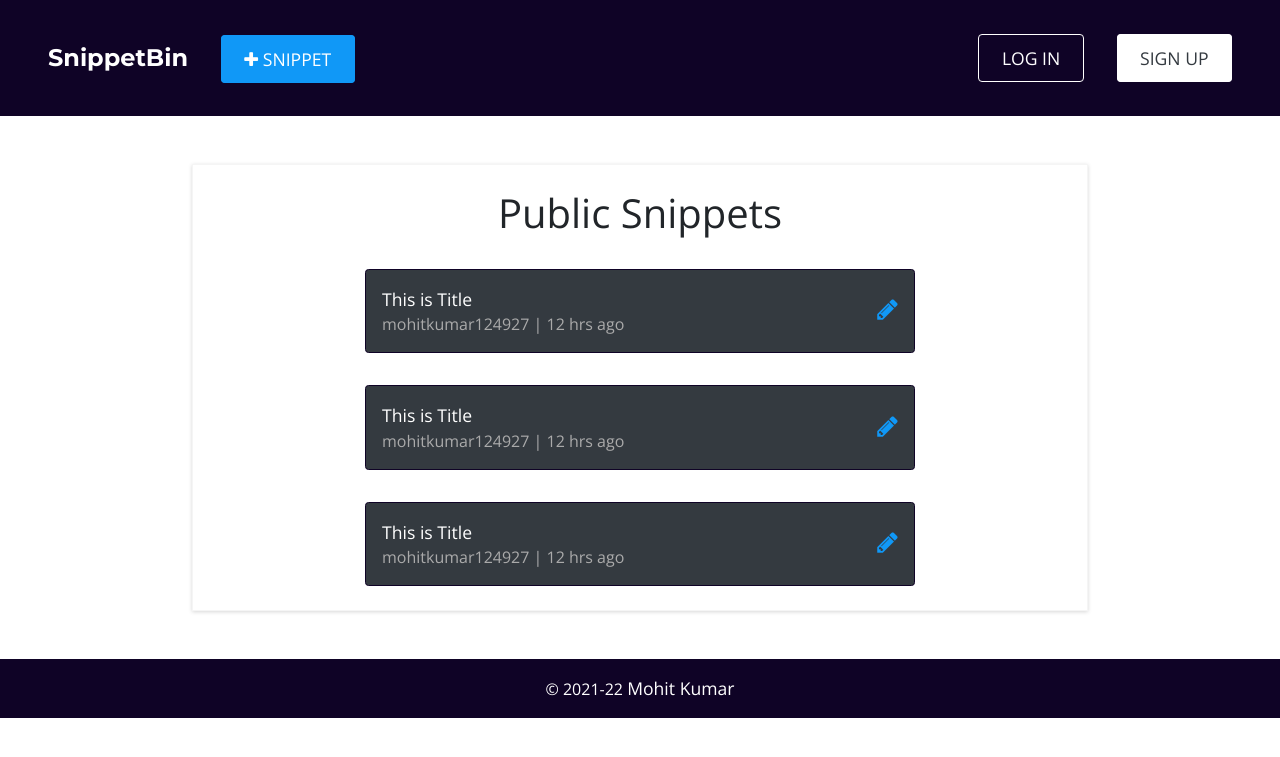
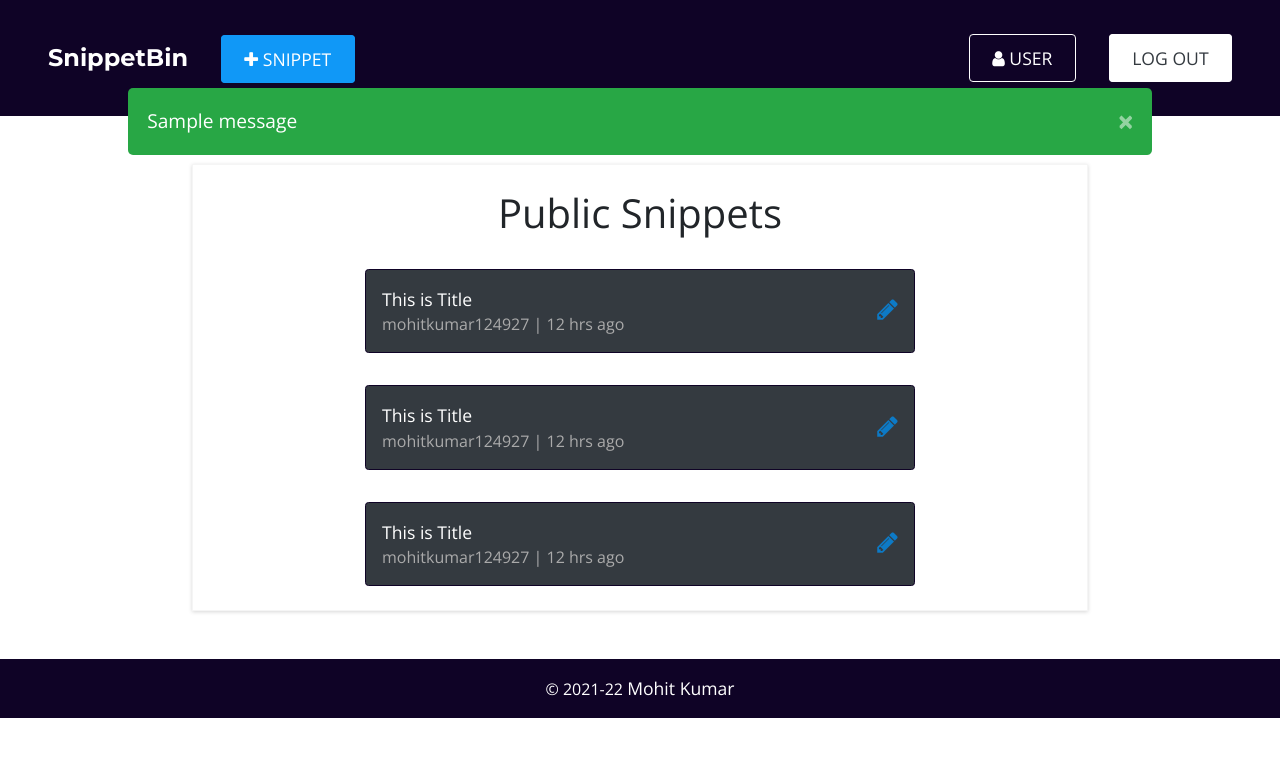
Before and after one commit to mohit-kumar-behera/snippetbin, a Django app: page / in a window 1280 px wide. Shown: the top 757 px of the page. Run offline with Django 3.2, Linux system fonts and the light colour scheme; a user stored in the database is signed in; tables that the repository leaves empty hold one stand-in row (values such as "Sample post"); one stand-in notice (Sample message) is shown; some libraries are stand-ins or nearby versions.

Commit message:
implement login, signup and logout handler

```diff
--- a/account/urls.py
+++ b/account/urls.py
@@ -6,4 +6,5 @@ app_name = 'account'
 urlpatterns = [
   path('signup/', views.signup_view, name = 'signup'),
   path('login/', views.login_view, name = 'login'),
+  path('logout/', views.logout_view, name = 'logout')
 ]
--- a/static/css/style.css
+++ b/static/css/style.css
@@ -66,6 +66,64 @@ a.button:hover,
 a.button-fill:hover {
   filter: brightness(110%);
   -webkit-filter: brightness(110%);
+}
+
+/* MESSAGES */
+.messages {
+  position: fixed;
+  top: 0;
+  opacity: 0;
+  left: 50%;
+  transform: translateX(-50%);
+  width: 80%;
+  padding: 0;
+  display: none;
+  z-index: 9;
+  animation: moveDown 0.4s ease-in forwards;
+}
+@keyframes moveDown {
+  to {
+    top: 5.5em;
+    opacity: 1;
+  }
+}
+.messages.show {
+  display: block;
+}
+.messages .message {
+  margin-left: 0;
+  list-style: none;
+  background-color: antiquewhite;
+  padding: 1em;
+  border-radius: 5px;
+  display: grid;
+  grid-template-columns: 97% 3%;
+  grid-column-gap: 0.4em;
+  color: #fff;
+  font-size: 1.2em;
+}
+.messages .message:not(:last-child) {
+  margin-bottom: 1em;
+}
+.messages .message > .close {
+  color: var(--white);
+  text-align: center;
+  align-self: center;
+  font-size: 1.5em;
+  cursor: pointer;
+}
+.messages .message.warning {
+  background-color: #ffc107;
+  color: #000;
+}
+.messages .message.success {
+  background-color: #28a745;
+}
+.messages .message.error {
+  background-color: #dc3545;
+}
+.messages .message.info {
+  background-color: #17a2b8;
 }
 
 .navbar {
@@ -167,11 +225,20 @@ input.form-control {
   -ms-transform: translateY(-50%);
   -o-transform: translateY(-50%);
 }
-
 .card-right-content > a > i {
   font-size: 1.5rem;
+  filter: brightness(80%);
+  transition: all 0.2s ease;
+  -webkit-filter: brightness(80%);
+  -webkit-transition: all 0.2s ease;
+  -moz-transition: all 0.2s ease;
+  -ms-transition: all 0.2s ease;
+  -o-transition: all 0.2s ease;
 }
-
+.card-right-content > a > i:hover {
+  filter: brightness(110%);
+  -webkit-filter: brightness(110%);
+}
 .encryption-key-div {
   display: none;
 }
--- a/templates/base.html
+++ b/templates/base.html
@@ -65,6 +65,8 @@
       </div>
     </noscript>
 
+    {% include 'snippets/message.html' with messages=messages %}
+
     <header>{% include 'snippets/navbar.html' %}</header>
 
     <main>{% block content %} {% endblock content %}</main>
--- /dev/null
+++ b/templates/snippets/message.html
@@ -0,0 +1,10 @@
+{% if messages %}
+<ul class="messages {% if messages %}show{% endif %}">
+  {% for message in messages %}
+    <li class="message {{ message.tags }}">
+      <span>{{ message }}</span>
+      <span class="close" onclick=this.parentElement.remove()>&times;</span>
+    </li>
+  {% endfor %}
+</ul>
+{% endif %}
--- a/templates/snippets/navbar.html
+++ b/templates/snippets/navbar.html
@@ -6,11 +6,12 @@
     <a href="{% url 'snippet:snippet' %}" class="navlink button snippet-btn"><i class="fa fa-plus"></i> SNIPPET</a>
   </div>
   <div class="navcontent right-grid">
-    {% if not request.user %}
-      <a href="#" class="navlink button user-btn"><i class="fa fa-user"></i> USER</a>
+    {% if request.user.is_authenticated %}
+      <a href="#" class="navlink button"><i class="fa fa-user"></i> USER</a>
+      <a href="{% url 'account:logout' %}" class="navlink button-fill">LOG OUT</a>
     {% else %}
-      <a href="{% url 'account:login' %}" class="navlink button signin-btn">LOG IN</a>
-      <a href="{% url 'account:signup' %}" class="navlink button-fill signup-btn">SIGN UP</a>
+      <a href="{% url 'account:login' %}" class="navlink button">LOG IN</a>
+      <a href="{% url 'account:signup' %}" class="navlink button-fill">SIGN UP</a>
     {% endif %}
   </div>
 </nav>
```
Also changed, not shown: account/decorators.py (added, +10 -0 lines), account/views.py (+46 -1 lines), db.sqlite3.
